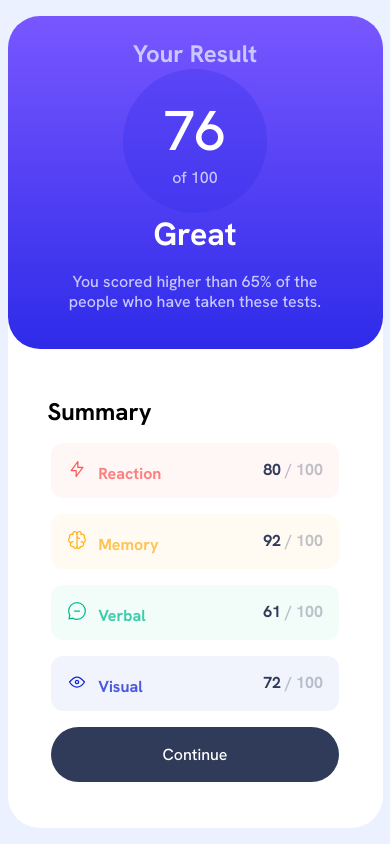
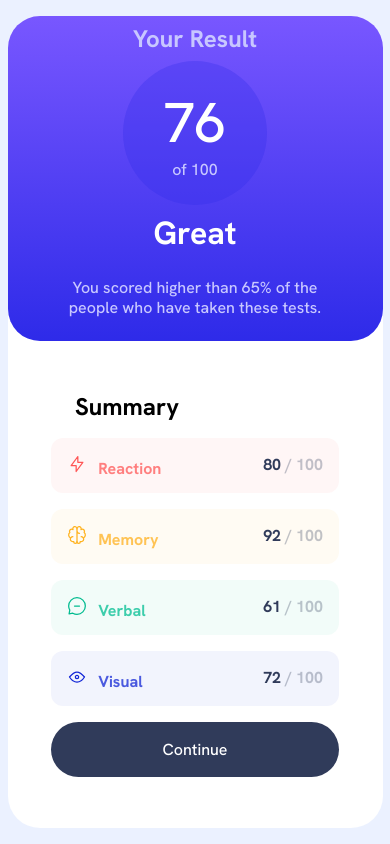
Before and after one commit to IlnaraAckermann/results-summary-component-main, a plain HTML site: page index.html in a window 390 px wide. Drawn offline with Linux system fonts and the light colour scheme.

Commit message:
minor css changes

```diff
--- a/src/css/responsive.css
+++ b/src/css/responsive.css
@@ -4,34 +4,16 @@
         flex-direction: column;
         width: 23.4375rem;
         height: 50.75rem;
-        background-color: hsl(0, 0%, 100%);
-        border-radius: 2rem;
     }
 
     .result {
-        display: flex;
-        flex-direction: column;
-        justify-content: center;
-        align-items: center;
-        background: linear-gradient(180deg, hsl(252, 100%, 67%) 0%, hsl(241, 81%, 54%) 100%);
-        height: 22.1875rem;
-        min-width: 100%;
-        /* width: 23.4375rem; */
-        border-radius: 2rem;
-        border: none;
-        color: hsl(241, 100%, 89%)
+        justify-content: space-evenly;
+        flex-basis: 40%;
     }
 
 
     .summary {
-        display: flex;
-        flex-direction: column;
-        justify-content: center;
-        align-items: center;
-        min-width: 100%;
-        /* width: 23.4375rem; */
-        border-radius: 2rem;
-        border: none;
+        flex-basis: 60%;
     }
 
     footer {
@@ -39,8 +21,6 @@
     }
 
     .circle {
-        display: flex;
-        background-color: hsla(241, 81%, 54%, 0.3);
         margin: 0;
         width: 9rem;
         height: 9rem;
@@ -48,7 +28,6 @@
 
     .circle-title {
         font-size: 3.5em;
-        color: hsl(0, 0%, 100%);
     }
     p {
         font-size: 1rem;
@@ -58,6 +37,7 @@
 @media (max-width: 375px) {
     .content {
         border-radius: 0;
+        width: 100%;
     }
     .result {
         border-radius: 0 0 2rem 2rem;
--- a/src/css/style.css
+++ b/src/css/style.css
@@ -76,8 +76,9 @@ p {
     flex-direction: column;
     justify-content: center;
     align-items: center;
-    height: 31.875rem;
-    width: 23rem;
+    /* height: 31.875rem; */
+    /* width: 23rem;     */
+    flex-basis:50%;
     border-radius: 2rem;
     border: none;
 }
@@ -93,8 +94,10 @@ p {
     justify-content: center;
     align-items: center;
     background: linear-gradient(180deg, hsl(252, 100%, 67%) 0%, hsl(241, 81%, 54%) 100%);
-    height: 31.875rem;
-    width: 23rem;
+    /* height: 31.875rem;
+    width: 23rem; */
+    flex-basis:50%;
+    align-self: stretch;
     border-radius: 2rem;
     border: none;
     color: hsl(241, 100%, 89%)
```
